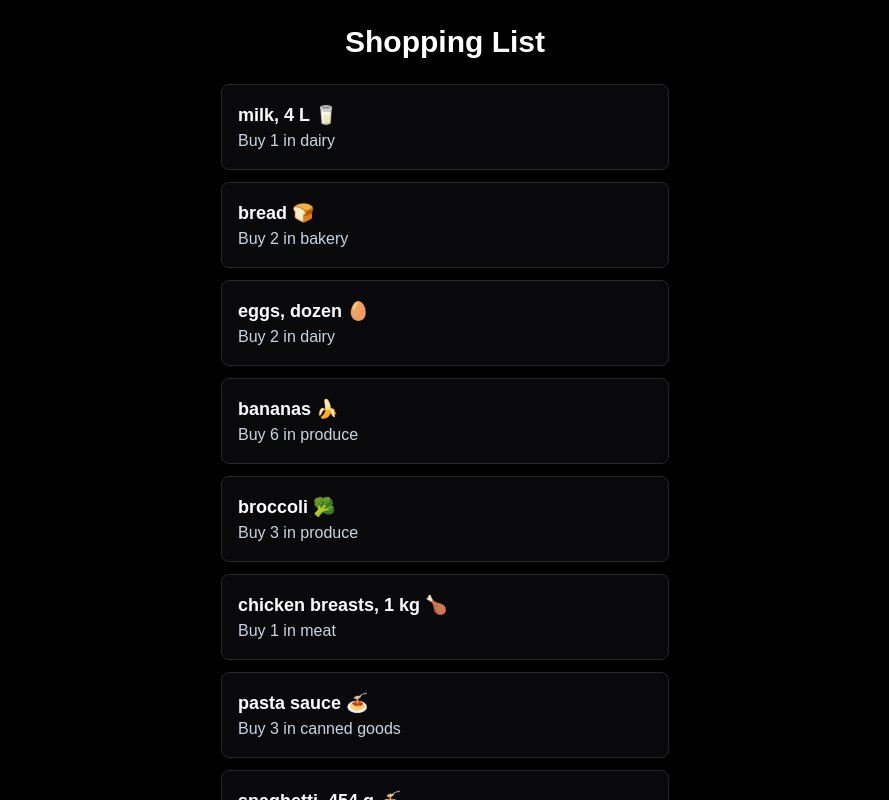
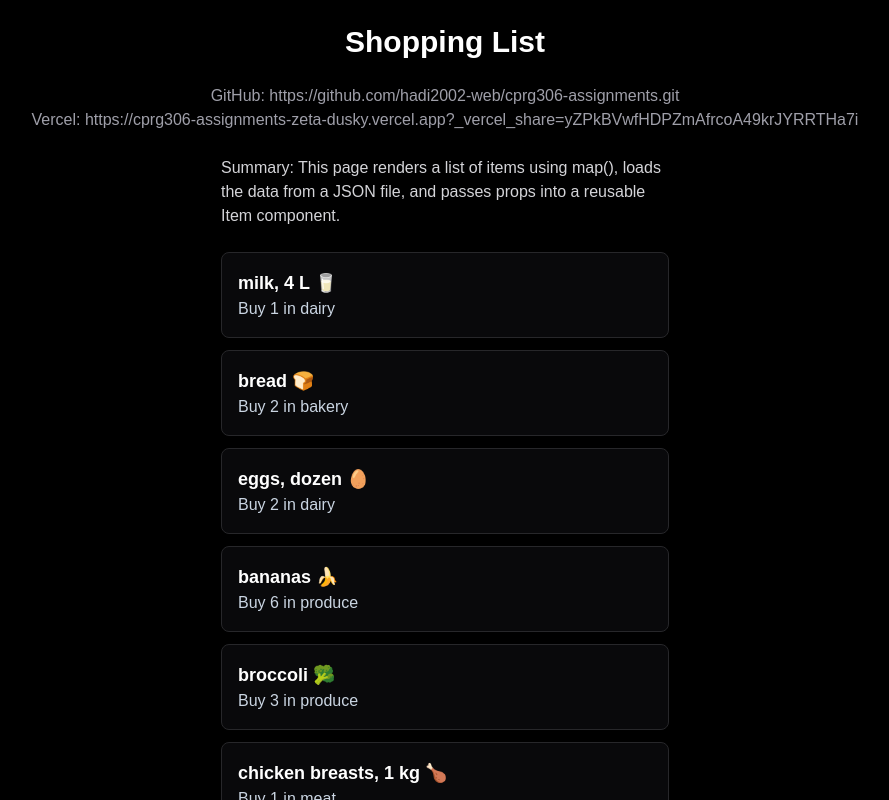
Before and after one commit to hadi2002-web/cprg306-assignments, a Next.js app: page /week-4 in a window 1280 px wide. Shown: the top 800 px of the page, without its empty margins (195-1084 px from the left). Built offline with nearby package versions, Linux system fonts and the light colour scheme.

Commit message:
Finish Week 4 submission links and summary

```diff
--- a/app/week-4/item-list.js
+++ b/app/week-4/item-list.js
@@ -1,16 +1,13 @@
 import Item from "./item";
-import items from "./items.json";
 
-export default function ItemList() {
+
+export default function ItemList({ items }) {
+
   return (
     <ul className="space-y-3">
       {items.map((item) => (
-        <Item
-          key={item.id}
-          name={item.name}
-          quantity={item.quantity}
-          category={item.category}
-        />
+       <Item key={item.id} {...item} />
+
       ))}
     </ul>
   );
--- a/app/week-4/page.js
+++ b/app/week-4/page.js
@@ -1,13 +1,25 @@
 import ItemList from "./item-list";
+import items from "./items.json";
+
 
 export default function Page() {
   return (
     <main className="min-h-screen bg-black text-white p-6">
       <h1 className="text-3xl font-bold mb-6 text-center"> Shopping List
       </h1>
+      <p className="text-center text-zinc-400 mb-6">
+  GitHub: https://github.com/hadi2002-web/cprg306-assignments.git <br />
+  Vercel: https://cprg306-assignments-zeta-dusky.vercel.app?_vercel_share=yZPkBVwfHDPZmAfrcoA49krJYRRTHa7i
+</p>
+
+<p className="max-w-md mx-auto text-zinc-300 mb-6">
+  Summary: This page renders a list of items using map(), loads the data from a JSON
+  file, and passes props into a reusable Item component.
+</p>
+
 
       <div className="max-w-md mx-auto">
-        <ItemList />
+        <ItemList items={items} />
       </div>
     </main>
   );
```
